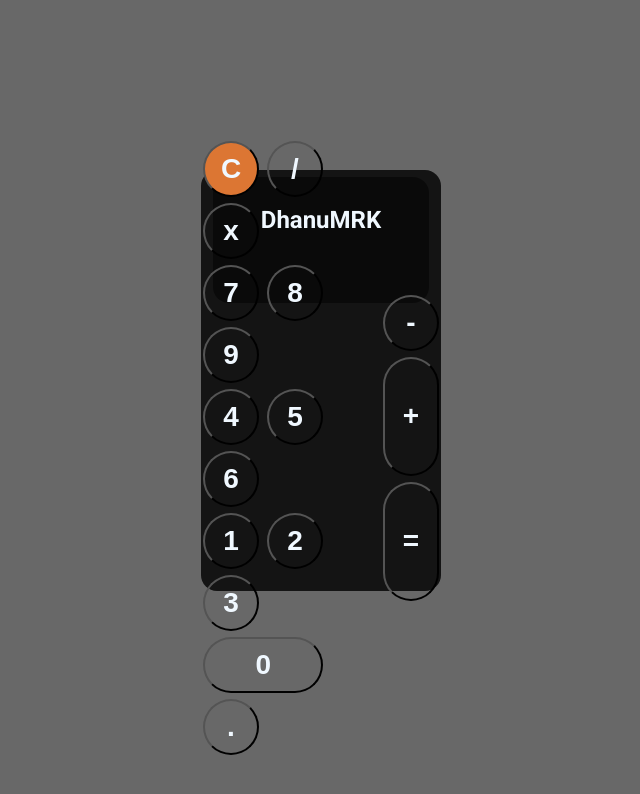
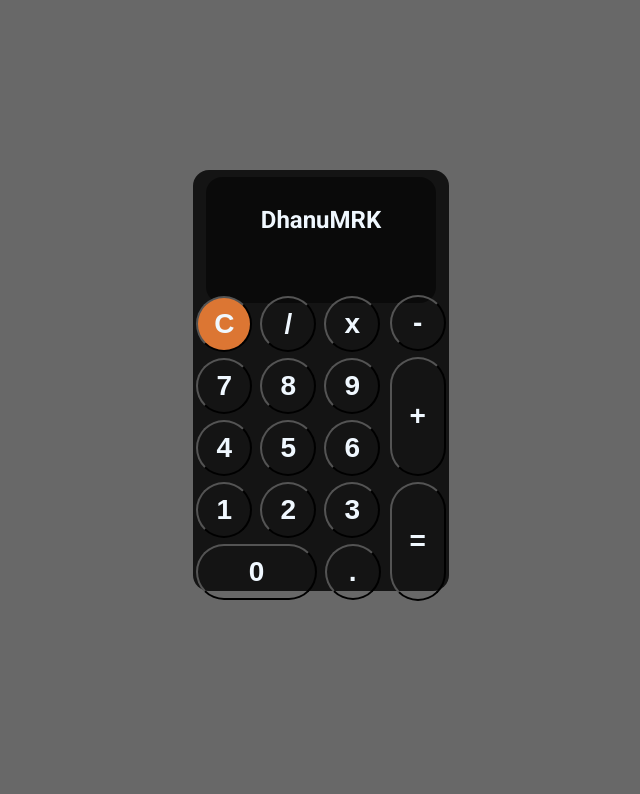
Before and after one commit to ThanushkarSiva1238/Dhanu, a plain HTML site: page index.html in a window 1280 px wide. Shown: the whole page, without its empty margins (319-959 px from the left). Drawn offline with Linux system fonts and the light colour scheme.

Commit message:
Update style.css

```diff
--- a/style.css
+++ b/style.css
@@ -11,7 +11,7 @@ body{
     justify-content: center;
 }
 .main{
-    width: 30vh;
+    width: 32vh;
     height: 50vh;
     padding: 13px 0px 8px;
     background-color: rgb(20, 20, 20);
@@ -23,7 +23,7 @@ body{
     border-radius: 1em;
 }
 #VirtualKey{
-    height: 70%;
+    height: 35vh;
     display: flex;
     align-items: center;
     justify-content: center;
```
